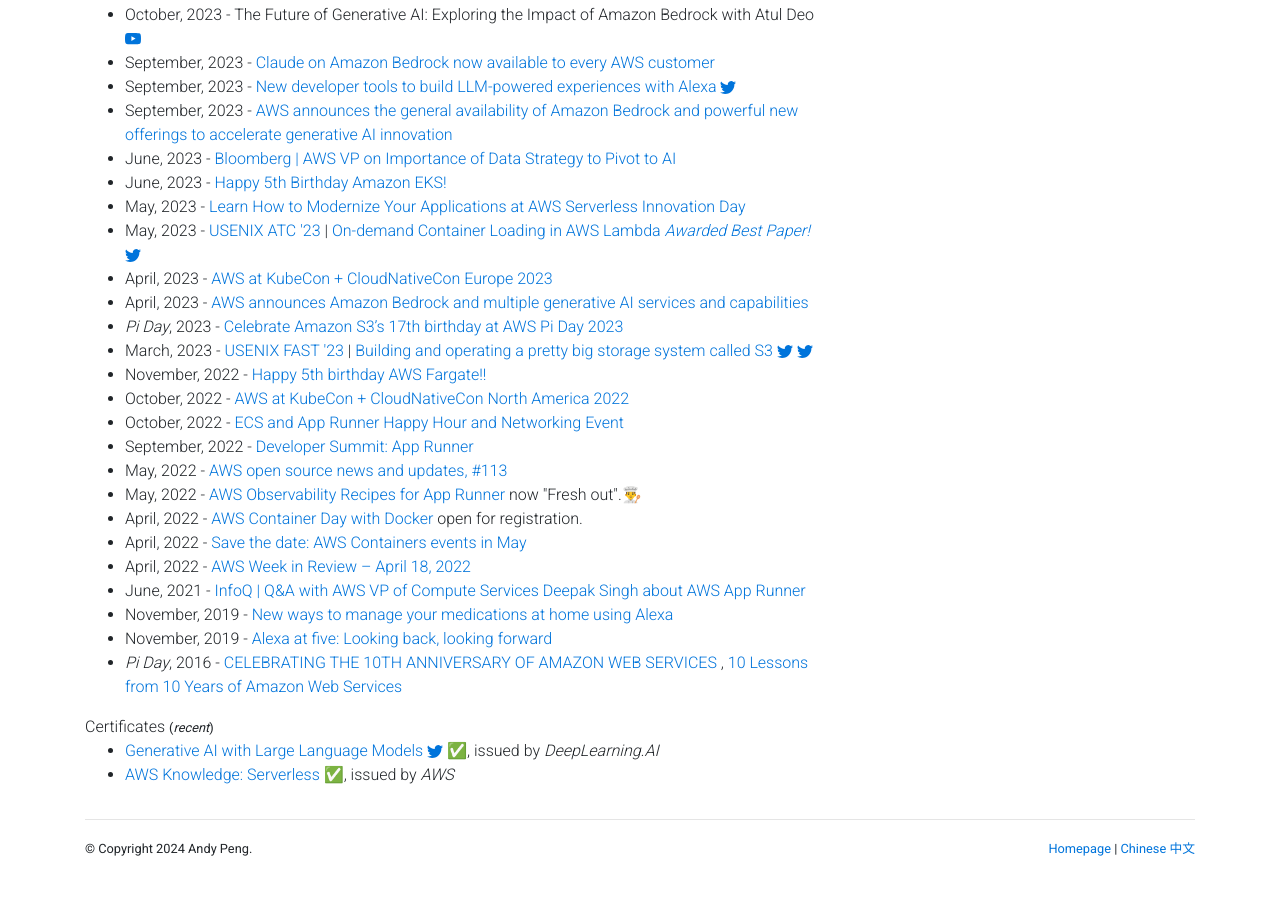
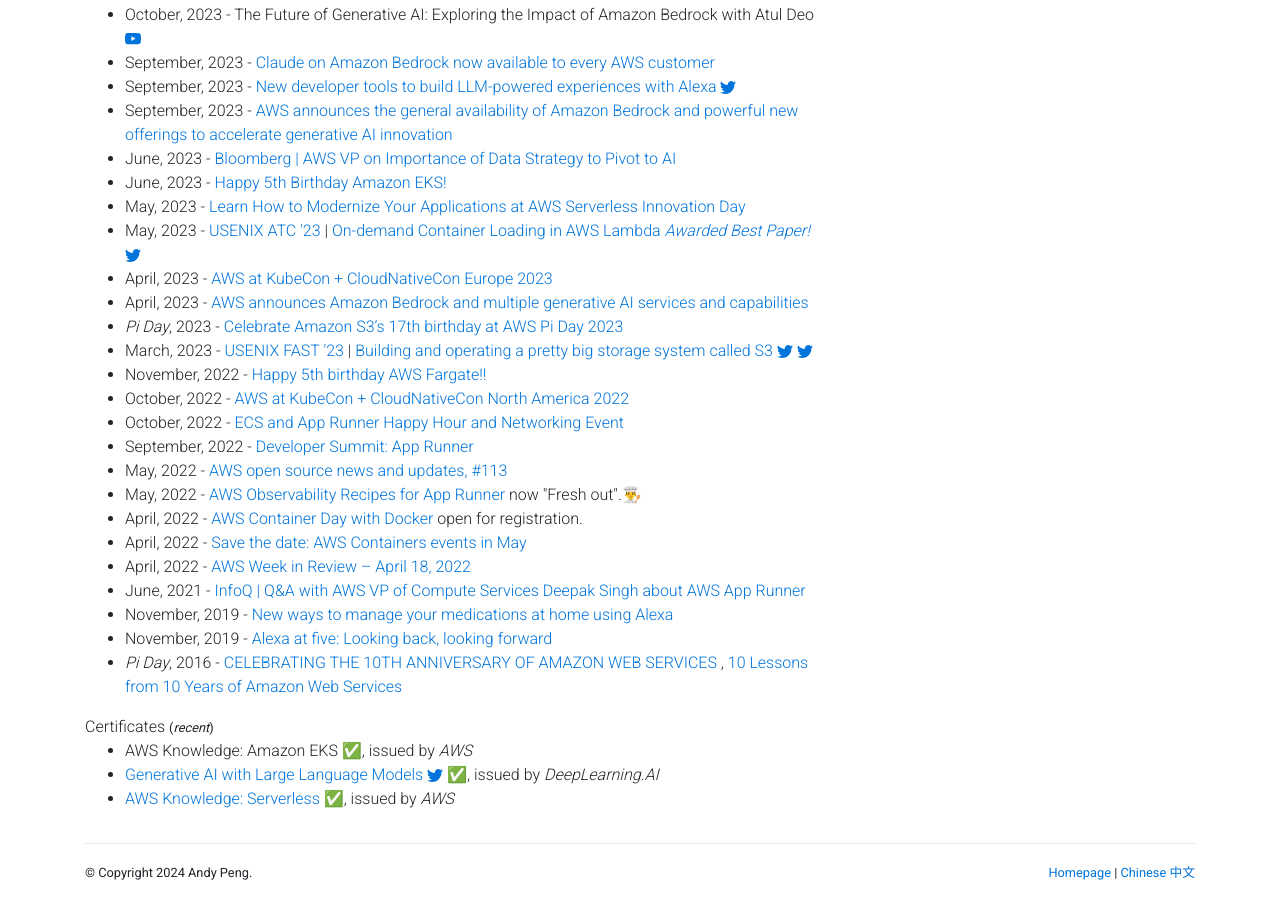
Before and after one commit to gfw001/gfw001.github.io, a Jekyll site: the page portfolio.html, which Jekyll copies as it is, in a window 1280 px wide and 900 px high, scrolled down 3431 px. Built offline with Jekyll 4.4.1, drawn with Linux system fonts in a browser that asks for light colours; nearby versions of some CDN libraries; a style sheet for code colours, icons or effects is not loaded; before the commit the page ends 4307 px from its top, so only the background shows below that.

Commit message:
Update portfolio.html

```diff
--- a/portfolio.html
+++ b/portfolio.html
@@ -641,6 +641,9 @@
       Certificates <small>(<i>recent</i>)</small>
 	    <ul>
 		    <li>
+			    AWS Knowledge: Amazon EKS <a href="https://www.credly.com/badges/923ca122-e365-45da-a19d-bd5512a31cbf/public_url">✅</a>, issued by <i>AWS</i>
+		    </li>
+		    <li>
 			    <a href="https://aws.amazon.com/blogs/aws/generative-ai-with-large-language-models-new-hands-on-course-by-deeplearning-ai-and-aws/">Generative AI with Large Language Models</a> <a href="https://twitter.com/AndrewYNg/status/1674113793520193537?s=20" title="Twitter">
             <svg xmlns="http://www.w3.org/2000/svg" width="16" height="16" fill="currentColor" class="bi bi-twitter" viewBox="0 0 16 16">
               <path d="M5.026 15c6.038 0 9.341-5.003 9.341-9.334 0-.14 0-.282-.006-.422A6.685 6.685 0 0 0 16 3.542a6.658 6.658 0 0 1-1.889.518 3.301 3.301 0 0 0 1.447-1.817 6.533 6.533 0 0 1-2.087.793A3.286 3.286 0 0 0 7.875 6.03a9.325 9.325 0 0 1-6.767-3.429 3.289 3.289 0 0 0 1.018 4.382A3.323 3.323 0 0 1 .64 6.575v.045a3.288 3.288 0 0 0 2.632 3.218 3.203 3.203 0 0 1-.865.115 3.23 3.23 0 0 1-.614-.057 3.283 3.283 0 0 0 3.067 2.277A6.588 6.588 0 0 1 .78 13.58a6.32 6.32 0 0 1-.78-.045A9.344 9.344 0 0 0 5.026 15z"/>
```
